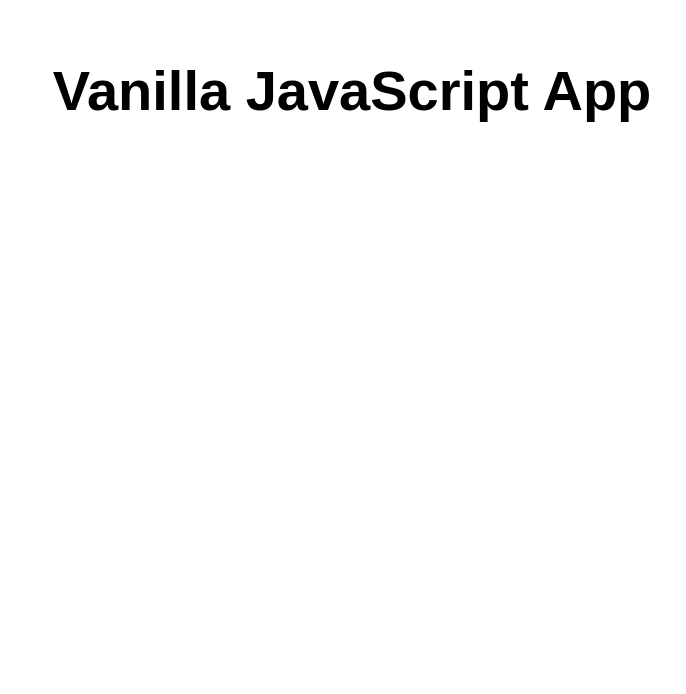
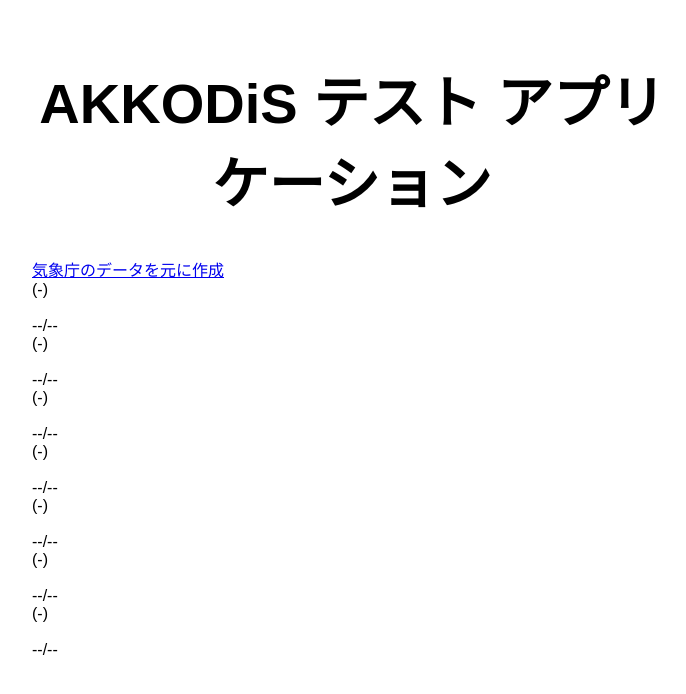
Before and after one commit to User-OS-SDM1-1G-wiki/azure-test-static-web-app, a website: page src/index.html in a window 1280 px wide. Shown: the whole page, without its empty margins (288-974 px from the left). Drawn offline with Linux system fonts and the light colour scheme.

Commit message:
added weather forecase.

```diff
--- a/src/index.html
+++ b/src/index.html
@@ -10,7 +10,25 @@
 
 <body>
   <main>
-    <h1>Vanilla JavaScript App</h1>
+    <h1>AKKODiS テスト アプリケーション</h1>
+    <link rel="stylesheet" href="./weather.css">
+    <div id="location"></div>
+    <a href="https://www.jma.go.jp/bosai/forecast/" target="_blank">気象庁のデータを元に作成</a>
+    <div class="weatherForecast">
+      <div class="weather">
+        <div class="date">(-)</div>
+        <img class="weatherImg">
+        <div class="temp"><span class="tempMin">--</span>/<span class="tempMax">--</span></div>
+      </div>
+    </div>
+    <script>
+      for (let i = 0; i < 6; i++) {
+        const el = document.querySelector('.weather').cloneNode(true);
+        document.querySelector('.weatherForecast').appendChild(el);
+      }
+    </script>
+    <script src="./weather.js"></script>
+
   </main>
 </body>
 
```
